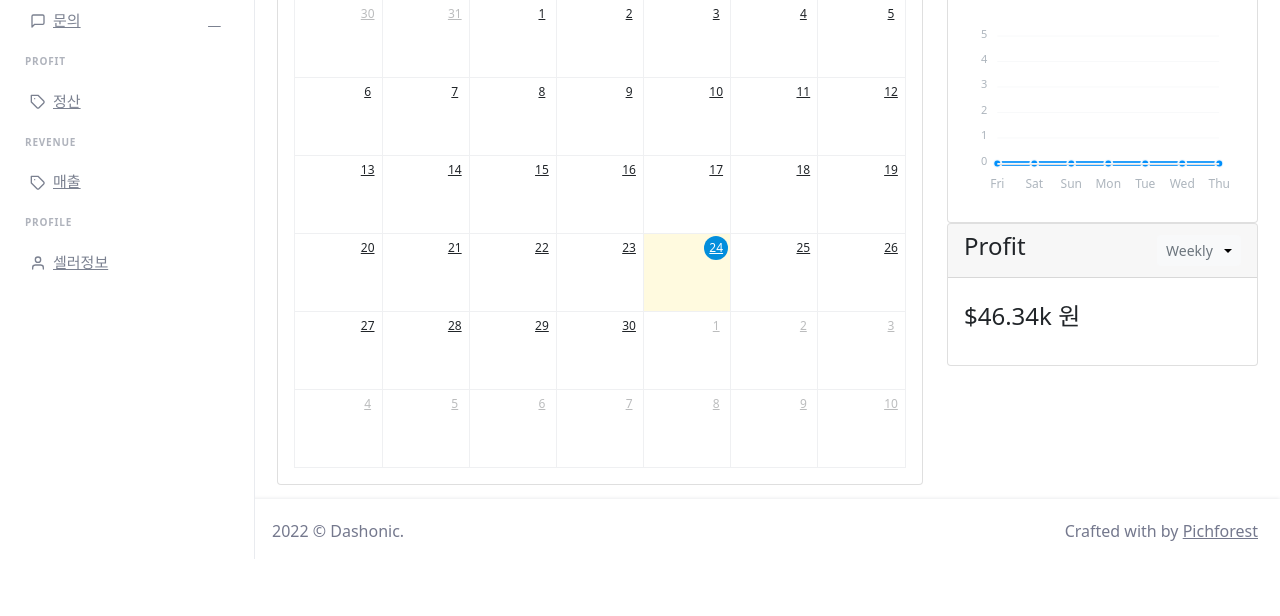
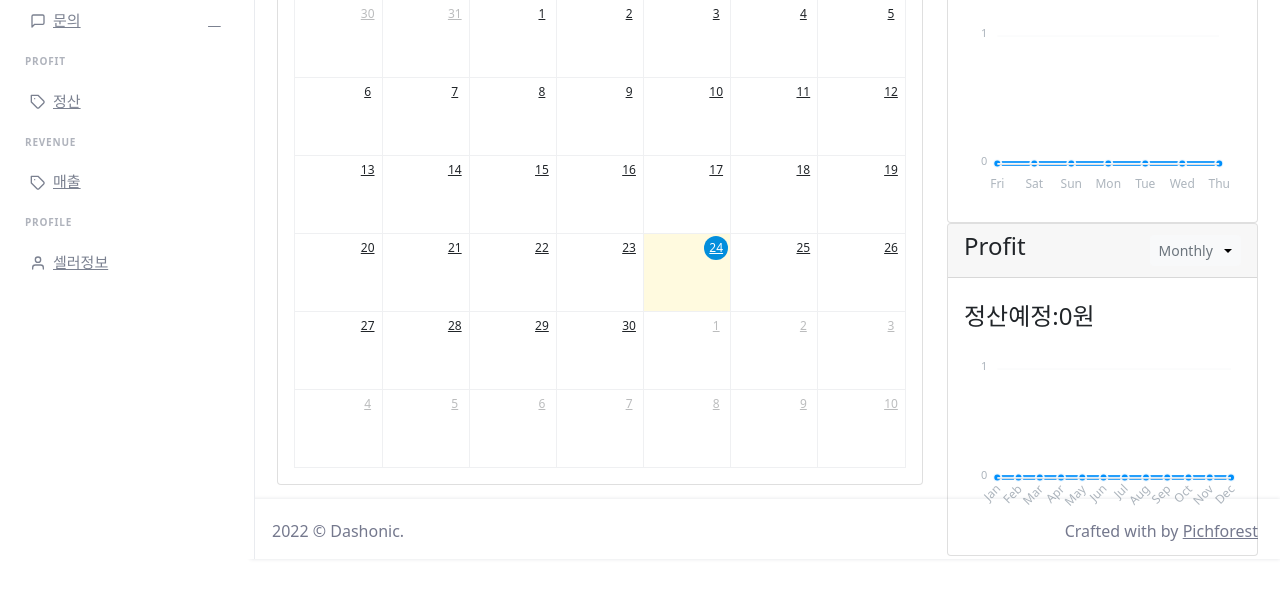
Before and after one commit to newsoft111/utoville-ecommerce-seller, a Django app: page / in a window 1280 px wide. Shown: the part 241-857 px from the top of the page. Before the commit the page ends 800 px from the top, so only its background shows below. Run offline with Django 4.2, Linux system fonts and the light colour scheme; the visitor is signed in with stand-in values (Sample User, id 1); data that the repository does not hold is empty; some libraries are stand-ins or nearby versions.

Commit message:
정산 프리뷰

```diff
--- a/account/views.py
+++ b/account/views.py
@@ -28,7 +28,6 @@ def user_login(request):
 		if user is None:
 			result = '201'
 			result_text = '아이디와 비밀번호를 정확히 입력해 주세요.'
-			print(1)
 			return JsonResponse({'result': result, 'result_text': result_text})
 
 		if user.mb_status != 'Y':
--- a/order/context_processors.py
+++ b/order/context_processors.py
@@ -8,5 +8,4 @@ def counter_new_order(request):
 	q &= Q(product__user = request.user)
 	q &= Q(order__payment__is_paid = True)
 	result = OrderItem.objects.filter(q).count()
-	print(result)
 	return {'counter_new_order':  result}
--- a/order/views.py
+++ b/order/views.py
@@ -8,8 +8,11 @@ from datetime import datetime, timedelta, date
 from django.views.generic import View
 import pandas as pd
 import json
-from .util import update_status
+from util.views import cache
+
 # Create your views here.
+
+
 
 @login_required(login_url="account:login")
 def order_list(request):
@@ -47,6 +50,48 @@ def order_edit_status(request):
 	return JsonResponse(result)
 
 
+def update_status(query_set, event_type):
+	if event_type == '배달완료':
+		query_set.update(
+			is_delivered = True,
+			delivered_at = datetime.now(),
+			order_item_status = '배달완료'
+		)
+		return {
+			'result': '200',
+			'result_text': '수정이 완료되었습니다.'
+		}
+
+	elif event_type == '주문취소요청':
+		query_set.update(
+			is_refund_requested = True,
+			refund_requested_at = datetime.now(),
+			order_item_status = '주문취소요청'
+		)
+		return {
+			'result': '200',
+			'result_text': '수정이 완료되었습니다.'
+		}
+
+	elif event_type == '주문접수':
+		query_set.update(
+			is_responded = True,
+			responded_at = datetime.now(),
+			order_item_status = '주문접수'
+		)
+
+		return {
+			'result': '200',
+			'result_text': '접수가 완료되었습니다.'
+		}
+
+
+	else:
+		return {
+			'result': '201',
+			'result_text': '알수 없는 오류입니다. 다시시도 해주세요.'
+		}
+
 
 class OrderPreview(View):
 	def get(self, request):
@@ -55,30 +100,46 @@ class OrderPreview(View):
 		q = Q()
 		q &= Q(product__user=request.user)
 		q &= Q(order__payment__is_paid = True)
-		if request.POST.get('start_date'):
-			self.start_date = datetime.strptime(request.GET.get("start_date"), "%Y-%m-%d")
-		else:
-			self.start_date = self.end_date - timedelta(days=7)
+
+		self.start_date = self.end_date - timedelta(days=7)
 		q &= Q(order__payment__paid_at__range = [self.start_date, self.end_date])
 
-		order_items = OrderItem.objects.filter(q)
+		order_items_cache = cache.get(f'{request.user}_order_items')
+		if order_items_cache is not None:
+			order_items = order_items_cache
+		else:
+			order_items = OrderItem.objects.filter(q)
 
+		#월별
 		if request.GET.get('standard') == 'Monthly':
 			self.date_format = "%b"
 			chart_data = self.monthly()
+			#cache_data = cache.get(f'{request.user}_monthly')
+			#if cache_data is not None:
+			#	chart_data = cache_data
+			#else:
+			#	cache.put(f'{request.user}_monthly', chart_data)
+
+		#일별
 		else:
 			self.date_format = "%a"
 			chart_data = self.weekly()
+			#cache_data = cache.get(f'{request.user}_weekly')
+			#if cache_data is not None:
+			#	chart_data = cache_data
+			#else:
+
+			#	cache.put(f'{request.user}_weekly', chart_data)
+
 
 		total_price = 0
 		for items in order_items:
 			chart_data[items.order.payment.paid_at.strftime(self.date_format)] += 1
 			total_price += items.sub_total_price()
 
-
 		return JsonResponse({
 			"chart_data": [{"x": key, "y": value} for key, value in chart_data.items()],
-			'count': order_items.count()
+			'count': format(order_items.count(), ',')
 		})
 
 	def weekly(self):
--- a/profit/urls.py
+++ b/profit/urls.py
@@ -5,5 +5,6 @@ app_name = 'profit'
 
 urlpatterns = [
 	path('', views.profit_list, name='list'),
+	path('preview/', views.ProfitPreview.as_view(), name='preview'),
 	path('export/', views.profit_export, name='export'),
 ]
--- a/profit/views.py
+++ b/profit/views.py
@@ -6,9 +6,12 @@ from django.core.paginator import Paginator
 from django.http import JsonResponse, HttpResponse
 from datetime import datetime, timedelta
 from dateutil.relativedelta import relativedelta
+from django.views.generic import View
 import json, re
 import urllib
 import xlwt
+from decimal import Decimal
+from util.views import cache
 
 def profit_list(request):
 	profit_objs = Profit.objects.filter(seller=request.user, profit_done=None)
@@ -84,3 +87,50 @@ def profit_export(request):
 	wb.save(response)
 
 	return response
+
+
+
+class ProfitPreview(View):
+	def get(self, request):
+		profit_objs = Profit.objects.filter(seller=request.user, profit_done=None)
+		profit_amount = profit_objs.aggregate(Sum('profit_amount'))['profit_amount__sum']
+		if profit_amount is None:
+			profit_amount = 0
+
+
+		self.start_date = datetime.now() - relativedelta(months=1)
+		self.end_date = datetime.now() + timedelta(1)
+
+		q = Q()
+		q &= Q(seller=request.user)
+		q &= Q(created_at__range=[self.start_date, self.end_date])
+
+
+		profit_items_cache = cache.get(f'{request.user}_profit_items')
+		if profit_items_cache is not None:
+			profit_done_objs = profit_items_cache
+		else:
+			profit_done_objs = ProfitDone.objects.filter(q)
+
+
+		self.date_format = "%b"
+		chart_data = self.monthly()
+
+
+		for items in profit_done_objs:
+			chart_data[items.created_at.strftime(self.date_format)] += items.profit_done_amount
+
+		return JsonResponse({
+			"chart_data": [{"x": key, "y": value} for key, value in chart_data.items()],
+			'profit_amount': '{0:,}'.format(profit_amount)
+		})
+
+
+	def monthly(self):
+		preview_data = {}
+		month_list = ['Jan', 'Feb', 'Mar', 'Apr', 'May', 'Jun', 'Jul', 'Aug', 'Sep', 'Oct', 'Nov', 'Dec']
+
+		for month in month_list:
+			preview_data[month] = 0
+
+		return preview_data
--- a/qna/context_processors.py
+++ b/qna/context_processors.py
@@ -7,5 +7,4 @@ def counter_new_qna(request):
 	q &= Q(product__user = request.user)
 	q &= Q(answered_at = None)
 	result = ProductQnA.objects.filter(q).count()
-	print(result)
 	return {'counter_new_qna':  result}
--- a/static/js/custom.js
+++ b/static/js/custom.js
@@ -90,3 +90,8 @@ function serialize (rawData) {
 
 	return rtnData;
 }
+
+function numberWithCommas(num) {
+	var parts = num.toString().split(".");
+	return parts[0].replace(/\B(?=(\d{3})+(?!\d))/g, ",") + (parts[1] ? "." + parts[1] : "");
+}
--- a/templates/main/index.html
+++ b/templates/main/index.html
@@ -43,7 +43,7 @@
 					<div class="card-body">
 						<div class="d-flex justify-content-between">
 							<div>
-								<h4 class="mt-2 font-weight-bold mb-2 d-flex align-items-center" id="order-preview-count"></h4>
+								<h4 class="mt-2 font-weight-bold mb-2 d-flex align-items-center" id="order-preview-value"></h4>
 							</div>
 						</div>
 
@@ -56,27 +56,23 @@
 						<h4 class="card-title">Profit</h4>
 						<div class="dropdown">
 							<a class="dropdown-toggle btn btn-light btn-sm" href="#" data-bs-toggle="dropdown" aria-haspopup="true"
-								aria-expanded="false"><span class="text-muted">Weekly<i
+								aria-expanded="false"><span class="text-muted">Monthly<i
 										class="mdi mdi-chevron-down ms-1"></i></span>
 							</a>
 
 							<div class="dropdown-menu">
 								<a class="dropdown-item" href="#">Monthly</a>
-								<a class="dropdown-item" href="#">Yearly</a>
-								<a class="dropdown-item" href="#">Weekly</a>
 							</div>
 						</div>
-						</div><!-- end card header -->
+					</div><!-- end card header -->
 					<div class="card-body">
 						<div class="d-flex justify-content-between">
 							<div>
-								<h4 class="mt-2 font-weight-bold mb-2 d-flex align-items-center">
-									$46.34k 원
-								</h4>
+								<h4 class="mt-2 font-weight-bold mb-2 d-flex align-items-center" id="profit-preview-value"></h4>
 							</div>
 						</div>
 
-						<div id="total_profit_chart" class="apex-charts"></div>
+						<div id="profit-preview-chart" class="apex-charts"></div>
 					</div>
 				</div><!--end card-->
 			</div>
@@ -166,9 +162,7 @@ async function edit_order_status_sumit() {
 }
 
 
-
-
-var options={
+var order_chart_options={
 	series:[{
 		name:"주문수",
 		data:[]
@@ -182,11 +176,18 @@ var options={
 	markers:{size:4},
 	dataLabels:{enabled:!1},
 	stroke:{curve:"straight"},
-	xaxis:{categories:[]}
+	xaxis:{categories:[]},
+	yaxis: {
+		labels: {
+			formatter: function (value) {
+			return value;
+			}
+		},
+	},
 }
 
-var chart = new ApexCharts(document.querySelector("#order-preview-chart"), options);
-chart.render();
+var order_chart = new ApexCharts(document.querySelector("#order-preview-chart"), order_chart_options);
+order_chart.render();
 
 async function get_order_preview_data(value) {
 	if (isEmpty(value)) {
@@ -202,13 +203,66 @@ async function get_order_preview_data(value) {
 	})
 	.then(response => response.json())
 	.then(data => {
-		document.querySelector('h4[id=order-preview-count]').innerHTML = '총:' + data.count + '건';
-		chart.updateSeries([{
+		console.log(data.chart_data);
+		document.querySelector('h4[id=order-preview-value]').innerHTML = '총:' + data.count + '건';
+		order_chart.updateSeries([{
 			data: data.chart_data
 		}])
 	});
 }
 get_order_preview_data();
+
+
+
+var profit_chart_options={
+	series:[{
+		name:"정산금액",
+		data:[]
+	}],
+	chart:{
+		height:200,
+		type:"line",
+		zoom:{enabled:!1},
+		toolbar:{show:!1}
+	},
+	markers:{size:4},
+	dataLabels:{enabled:!1},
+	stroke:{curve:"straight"},
+	xaxis:{categories:[]},
+	yaxis: {
+		labels: {
+			formatter: function (value) {
+				console.log(value);
+				return numberWithCommas(value);
+			}
+		},
+	},
+}
+
+var profit_chart = new ApexCharts(document.querySelector("#profit-preview-chart"), profit_chart_options);
+profit_chart.render();
+
+async function get_profit_preview_data(value) {
+	if (isEmpty(value)) {
+		value = 'Monthly';
+	}
+
+	//document.querySelector("span[id=order-preview-text]").innerHTML = `${value}<i class="mdi mdi-chevron-down ms-1"></i></span>`;
+	document.querySelector("#profit-preview-chart").innerHTML = '';
+
+    const response = await fetch(`{% url 'profit:preview' %}?standard=${value}`,
+	{
+		method: "GET",
+	})
+	.then(response => response.json())
+	.then(data => {
+		document.querySelector('h4[id=profit-preview-value]').innerHTML = '정산예정:' + data.profit_amount + '원';
+		profit_chart.updateSeries([{
+			data: data.chart_data
+		}])
+	});
+}
+get_profit_preview_data();
 
 
 var order_data_calendar = {{ order_data_calendar|safe }}
--- a/util/views.py
+++ b/util/views.py
@@ -1,4 +1,5 @@
 from django.core.mail import EmailMessage
+from collections import OrderedDict
 
 def EmailSender(email=None, subject=None, message=None, mailType=None):
 	if email is not None:
@@ -21,3 +22,35 @@ def GetClientIp(request):
 	else:
 			ip = request.META.get('REMOTE_ADDR')
 	return ip
+
+
+class LRUCache:
+    def __init__(self, capacity):
+        # 최대 캐시 크기
+        self.capacity = capacity
+
+        # 캐시 역할
+        self.cache = OrderedDict()
+
+    def get(self, key):
+        if key not in self.cache:
+            # 캐시에 키가 없으므로 return None
+            return None
+        else:
+            # 캐시에 이미 존재
+            # 사용되 었으므로 캐시의 제일  뒤로 옮기기
+            self.cache.move_to_end(key)
+            return self.cache[key]
+
+    def put(self, key, value):
+        # 캐시에 추가. 캐시에 이미 존재 했다면 value를 업데이트 수행
+        self.cache[key] = value
+
+        # 사용되 었으므로 캐시의 제일  뒤로 옮기기
+        self.cache.move_to_end(key)
+
+        # 캐시 사이즈가 최대 크기가 넘어섰다면
+        if len(self.cache) > self.capacity:
+            # 가장 오랫동안 참조되지 않은 아이템을 캐시에서 제거
+            self.cache.popitem(last=False)
+cache = LRUCache(capacity=1000)
```
Also changed, not shown: order/util.py (deleted, +0 -43 lines).
